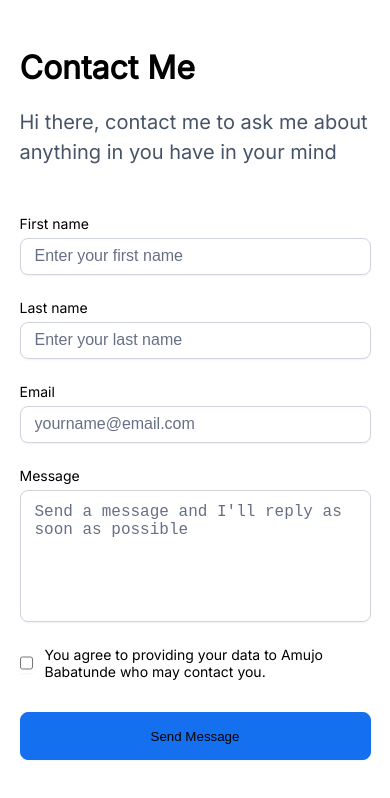
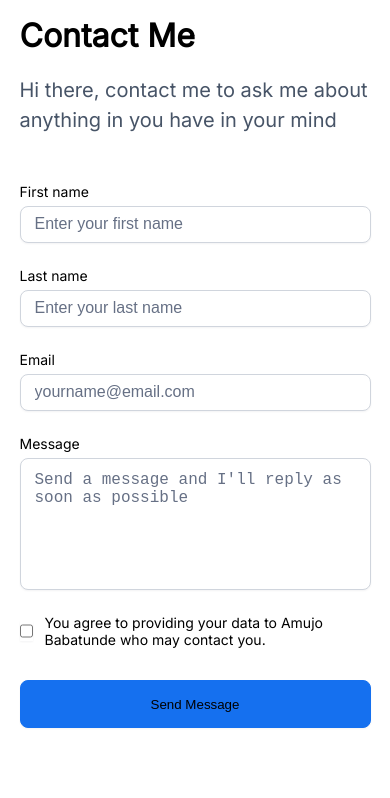
Before and after one commit to M-E-J-O-R/hng_task1, a React (Create React App) app: page /contact in a window 390 px wide. Shown: the top 798 px of the page. Built offline with nearby package versions, Linux system fonts and the light colour scheme.

Commit message:
fix: fixed some style issues

```diff
--- a/src/App.js
+++ b/src/App.js
@@ -2,7 +2,7 @@
 import { Routes, Route } from 'react-router-dom';
 import Contact from './pages/Contact';
 import Home from './pages/Home';
-import './styles/home.css';
+
 
 
 function App() {
--- a/src/pages/Home.js
+++ b/src/pages/Home.js
@@ -2,6 +2,7 @@ import github from '../assests/github.svg';
 import slack from '../assests/slack-logo.svg';
 import motto from '../assests/motto.svg';
 import { Link } from 'react-router-dom';
+import '../styles/home.css'
 
 const Home = () => {
     return (<>
--- a/src/styles/contact.css
+++ b/src/styles/contact.css
@@ -1,6 +1,8 @@
 @import url("https://fonts.googleapis.com/css2?family=Barlow+Semi+Condensed:wght@700&family=Inter&display=swap");
 .Contact {
   width: 720px;
+  min-height: 100vh;
+  margin: 0 auto;
   font-family: "Inter", sans-serif;
 }
 
@@ -107,7 +109,7 @@ label #terms {
   .Contact {
     width: 90vw;
     min-height: 100vh;
-    padding-top: 3rem;
+    padding: 1rem 0;
   }
   .form-container {
     width: 100%;
--- a/src/styles/contact.scss
+++ b/src/styles/contact.scss
@@ -1,6 +1,9 @@
 @import url("https://fonts.googleapis.com/css2?family=Barlow+Semi+Condensed:wght@700&family=Inter&display=swap");
 .Contact {
   width: 720px;
+  min-height: 100vh;
+  margin: 0 auto;
+
   font-family: "Inter", sans-serif;
 }
 .contact-header {
@@ -89,7 +92,7 @@ label {
   .Contact {
     width: 90vw;
     min-height: 100vh;
-    padding-top: 3rem;
+    padding: 1rem 0;
   }
   .form-container {
     width: 100%;
--- a/src/styles/home.css
+++ b/src/styles/home.css
@@ -4,14 +4,8 @@
   margin: 0;
 }
 
-body {
+.Home {
   min-height: 100vh;
-  display: flex;
-  align-items: center;
-  justify-content: center;
-}
-
-.Home {
   padding: 2rem;
   display: flex;
   flex-direction: column;
@@ -95,7 +89,7 @@ footer {
     display: block;
     width: 90%;
   }
-  .profile_section {
+  .link_section > a {
     width: 90vw;
   }
   .zuri_footer {
--- a/src/styles/home.scss
+++ b/src/styles/home.scss
@@ -3,13 +3,9 @@
   box-sizing: border-box;
   margin: 0;
 }
-body {
+
+.Home {
   min-height: 100vh;
-  display: flex;
-  align-items: center;
-  justify-content: center;
-}
-.Home {
   padding: 2rem;
   display: flex;
   flex-direction: column;
@@ -97,7 +93,7 @@ footer {
       width: 90%;
     }
   }
-  .profile_section {
+  .link_section>a {
     width: 90vw;
   }
   .zuri_footer {
```
Also changed, not shown: 2 other files (tests, documents, lock files or other folders).
